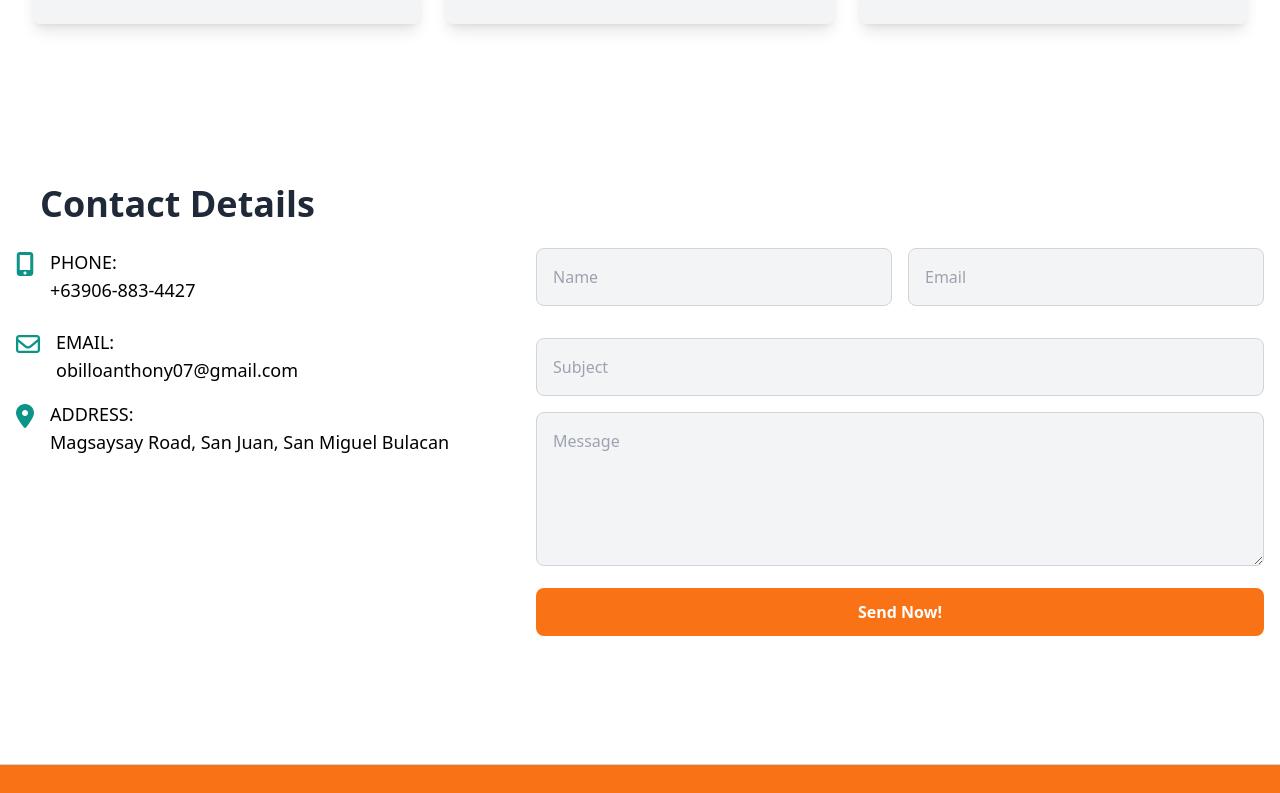
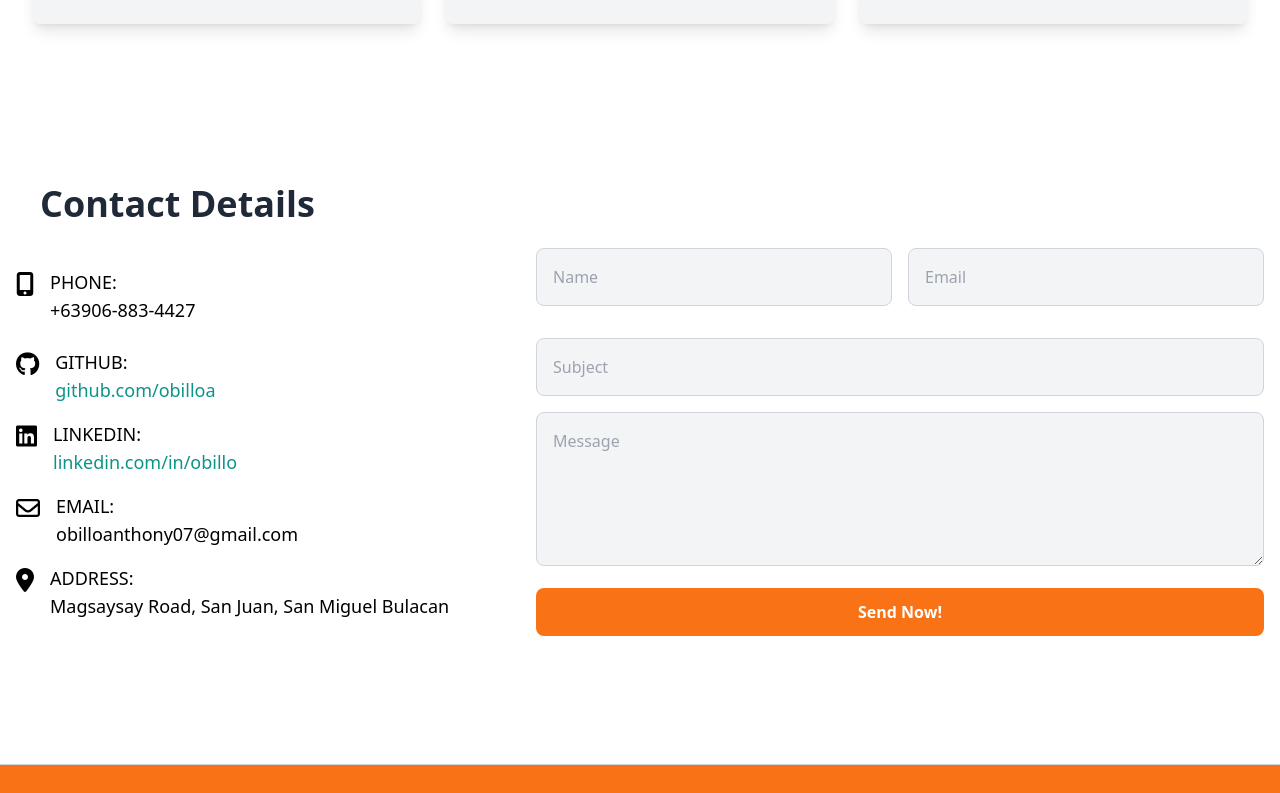
Before and after one commit to obilloa/my-portfolio, an Angular app: page / in a window 1280 px wide. Shown: the part 1757-2550 px from the top of the page. Built offline with nearby package versions, Linux system fonts and the light colour scheme.

Commit message:
29/09/2024 - Updated Contact Component

```diff
--- a/src/app/about/about.component.html
+++ b/src/app/about/about.component.html
@@ -5,7 +5,7 @@
         <div class="mb-4 md:mb-0">
             <img src="assets/images/gradpic.jpg" alt="Anthony Obillo" class="w-32 h-32 md:w-56 md:h-56 rounded-full object-cover">
         </div>
-        <div class="max-w-5xl text-center md:text-left mt-">
+        <div class="max-w-5xl text-center md:text-left mt-5">
             <p class="text-base md:text-lg lg:text-xl text-gray-600 mb-4 ml-10">
                 Hello! I’m Anthony Obillo, a passionate Software Engineer and Full-stack Developer dedicated to crafting dynamic web applications. I graduated cum laude from Bulacan State University with a Bachelor of Science in Information and Communications Technology. With a solid foundation in HTML, CSS, and Java, I specialize in modern frameworks like Angular for frontend and Spring Boot for backend services. I continually seek to enhance my skills and stay updated in the fast-paced software development field.
             </p>
--- a/src/app/contact/contact.component.html
+++ b/src/app/contact/contact.component.html
@@ -3,19 +3,34 @@
   <div class="container mx-auto px-4">
       <div class="flex flex-col md:flex-row">
           <div class="md:w-5/12 mb-8 md:mb-0">
-
               <div class="content">
                   <!-- Info-1 -->
-            <div class="info flex items-start mb-6">
-              <i class="fas fa-mobile-alt text-2xl text-teal-600 mr-4"></i>
+                  <div class="info flex items-start mb-6 mt-5">
+                      <i class="fas fa-mobile-alt text-2xl text-teal-600 mr-4" style="color: black;"></i>
                       <h4 class="text-lg font-medium">
                           PHONE: <br />
                           <span class="font-light">+63906-883-4427</span>
                       </h4>
                   </div>
+                  <!-- GitHub Link -->
+                  <div class="info flex items-start mt-4">
+                      <i class="fab fa-github text-2xl text-teal-600 mr-4" style="color: black;"></i>
+                      <h4 class="text-lg font-medium">
+                          GITHUB: <br />
+                          <a href="https://github.com/obilloa" target="_blank" class="font-light text-teal-600 hover:underline">github.com/obilloa</a>
+                      </h4>
+                  </div>
+                  <!-- LinkedIn Link -->
+                  <div class="info flex items-start mt-4">
+                      <i class="fab fa-linkedin text-2xl text-teal-600 mr-4" style="color: black;"></i>
+                      <h4 class="text-lg font-medium">
+                          LINKEDIN: <br />
+                          <a href="https://linkedin.com/in/obillo" target="_blank" class="font-light text-teal-600 hover:underline">linkedin.com/in/obillo</a>
+                      </h4>
+                  </div>
                   <!-- Info-2 -->
                   <div class="info flex items-start mt-4">
-              <i class="far fa-envelope text-2xl text-teal-600 mr-4"></i>
+                      <i class="far fa-envelope text-2xl text-teal-600 mr-4" style="color: black;"></i>
                       <h4 class="text-lg font-medium">
                           EMAIL: <br />
                           <span class="font-light">obilloanthony07&#64;gmail.com</span>
@@ -23,7 +38,7 @@
                   </div>
                   <!-- Info-3 -->
                   <div class="info flex items-start mt-4">
-              <i class="fas fa-map-marker-alt text-2xl text-teal-600 mr-4"></i>
+                      <i class="fas fa-map-marker-alt text-2xl text-teal-600 mr-4" style="color: black;"></i>
                       <h4 class="text-lg font-medium">
                           ADDRESS: <br />
                           <span class="font-light">Magsaysay Road, San Juan, San Miguel Bulacan</span>
--- a/src/index.html
+++ b/src/index.html
@@ -7,6 +7,7 @@
   <meta name="viewport" content="width=device-width, initial-scale=1">
   <link rel="icon" type="image/x-icon" href="favicon.ico">
   <link rel="stylesheet" href="https://cdnjs.cloudflare.com/ajax/libs/font-awesome/6.0.0-beta3/css/all.min.css" integrity="sha384-k6RqeWeci5ZR/Lv4MR0sA0FfDOMr1hGQ1cFll/iJqD54tkYxk3dY4t1A1d4p6cA" crossorigin="anonymous">
+  <link rel="stylesheet" href="https://cdnjs.cloudflare.com/ajax/libs/font-awesome/6.0.0-beta3/css/all.min.css">
 
 </head>
 <body>
```
Lines whose indentation alone changed are shown as unchanged.
